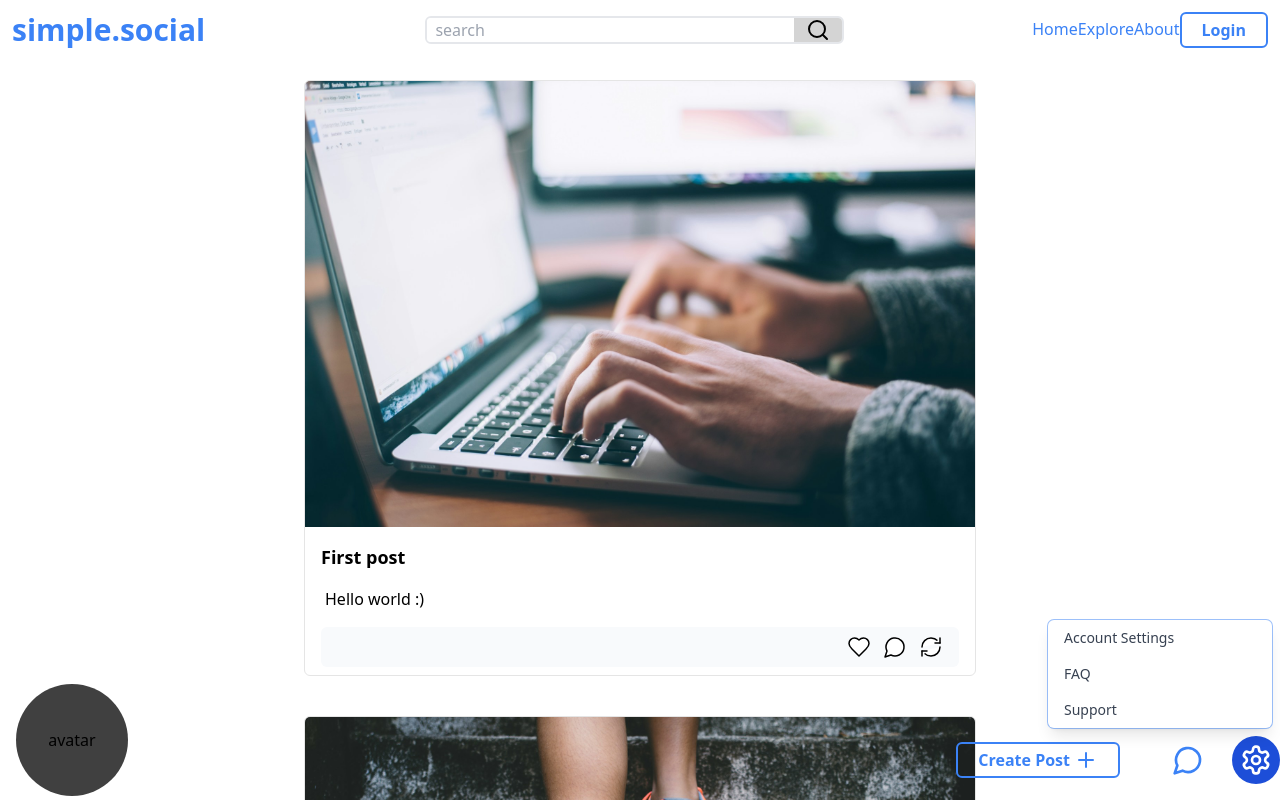
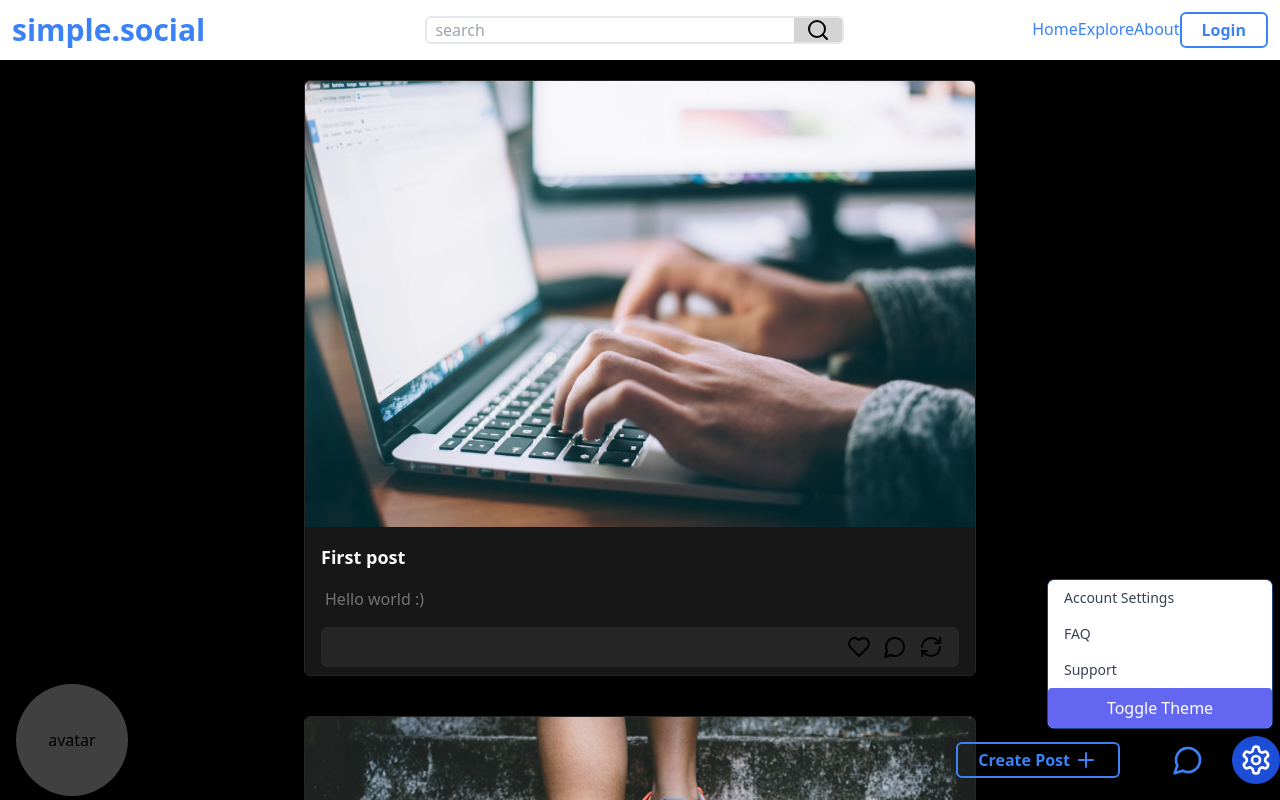
Before and after one commit to cswebdev/vite-blog-site, a React (Vite) app: page / in a window 1280 px wide. Both pictures are taken after a click on the button 1256 px from the left and 760 px from the top of the page. Shown: the top 800 px of the page. Built offline with nearby package versions, Linux system fonts and the light colour scheme.

Commit message:
fixed issue with missing theme selection button

```diff
--- a/src/components/BlogPostItem.tsx
+++ b/src/components/BlogPostItem.tsx
@@ -7,8 +7,8 @@ interface BlogPostItemProps {
 
 export default function BlogPostItem({ blogPost }: BlogPostItemProps) {
    return (
-      <div className="flex items-center justify-center rounded-md  max-w-2xl">
-         <div className="bg-white w-full p-0 m-0 rounded-md border border-neutral-200 overflow-hidden">
+      <div className="flex items-center justify-center rounded-md max-w-2xl p-0 m-0 shadow-md">
+         <div className="bg-card w-full p-0 m-0 rounded-md border border-border overflow-hidden">
             {blogPost.image ? (
                <img
                   className="w-full h-auto object-cover"
@@ -17,21 +17,19 @@ export default function BlogPostItem({ blogPost }: BlogPostItemProps) {
                />
             ) : null}
             <div className="px-2 sm:px-4 py-2 max-w-full">
-               <div className="font-semibold my-2 text-left text-sm sm:text-lg">
+               <div className="font-semibold my-2 text-left text-copy-primary text-sm sm:text-lg">
                   {blogPost.title}
                </div>
-               <div className="my-4 mx-1 text-sm sm:text-base text-wrap break-words overflow-hidden max-h-24">
+               <div className="my-4 mx-1 text-copy-secondary text-sm sm:text-base overflow-hidden max-h-24">
                   {blogPost.text}
                </div>
-               <div className="flex items-center justify-end gap-3 px-4 py-2 rounded-md border-slate-50 bg-slate-50">
+               <div className="flex items-center justify-end gap-3 px-4 py-2 bg-border rounded-md">
                   <Heart
                      size={24}
-                     fill="white"
-                     strokeWidth={1.5}
                      className="hover:fill-red-600 hover:stroke-red-300"
                   />
-                  <MessageCircle size={24} strokeWidth={1.5} fill="white" />
-                  <RefreshCw size={24} strokeWidth={1.5} fill="white" />
+                  <MessageCircle size={24} />
+                  <RefreshCw size={24} />
                </div>
             </div>
          </div>
--- a/src/components/DropDownMenu.tsx
+++ b/src/components/DropDownMenu.tsx
@@ -2,6 +2,7 @@ import { useState, useEffect } from "react";
 import { DropDownMenuProps } from "../types/blogs";
 import "../styles.css";
 import { Settings } from "lucide-react";
+import ThemeToggle from "./ThemeToggle";
 
 const DropdownMenu: React.FC<DropDownMenuProps> = () => {
    // Declare state variables directly within the DropdownMenu component
@@ -81,6 +82,7 @@ const DropdownMenu: React.FC<DropDownMenuProps> = () => {
                   >
                      Support
                   </a>
+                    <ThemeToggle />
                </div>
             </div>
          )}
--- a/src/components/ThemeToggle.tsx
+++ b/src/components/ThemeToggle.tsx
@@ -20,7 +20,7 @@ export default function ThemeToggle() {
    return (
       <button
          onClick={toggleTheme}
-         className="bg-cta hover:bg-cta-active text-cta-text p-2 rounded"
+         className="bg-cta hover:bg-cta-active text-cta-text p-2 rounded w-full"
       >
          Toggle Theme
       </button>
```
